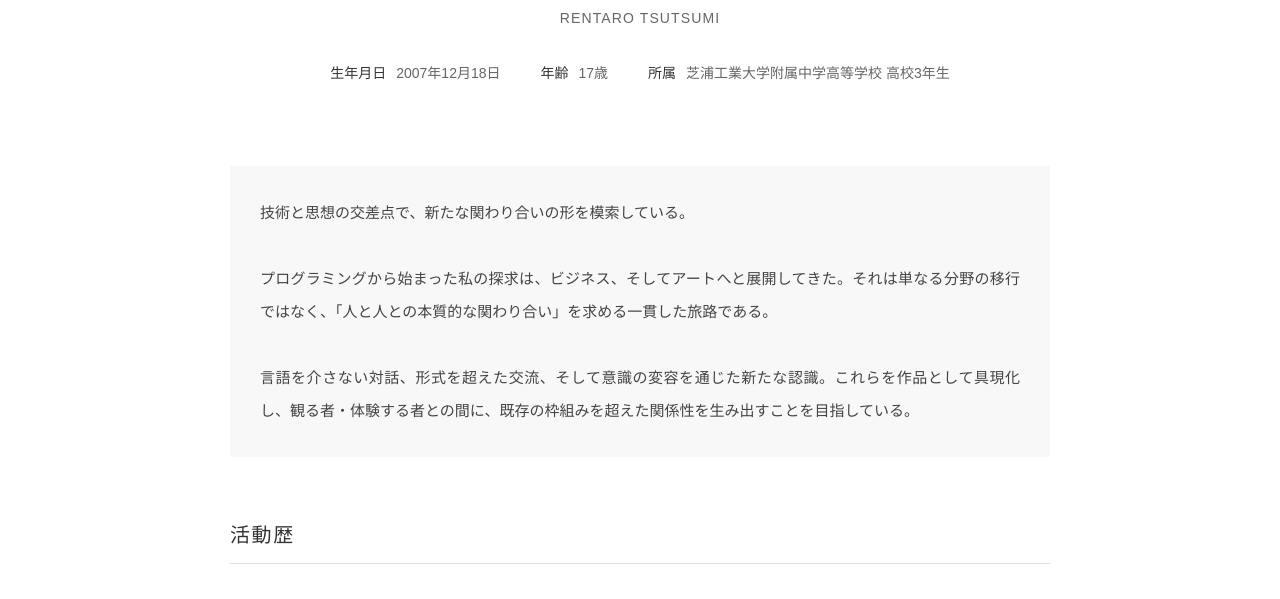
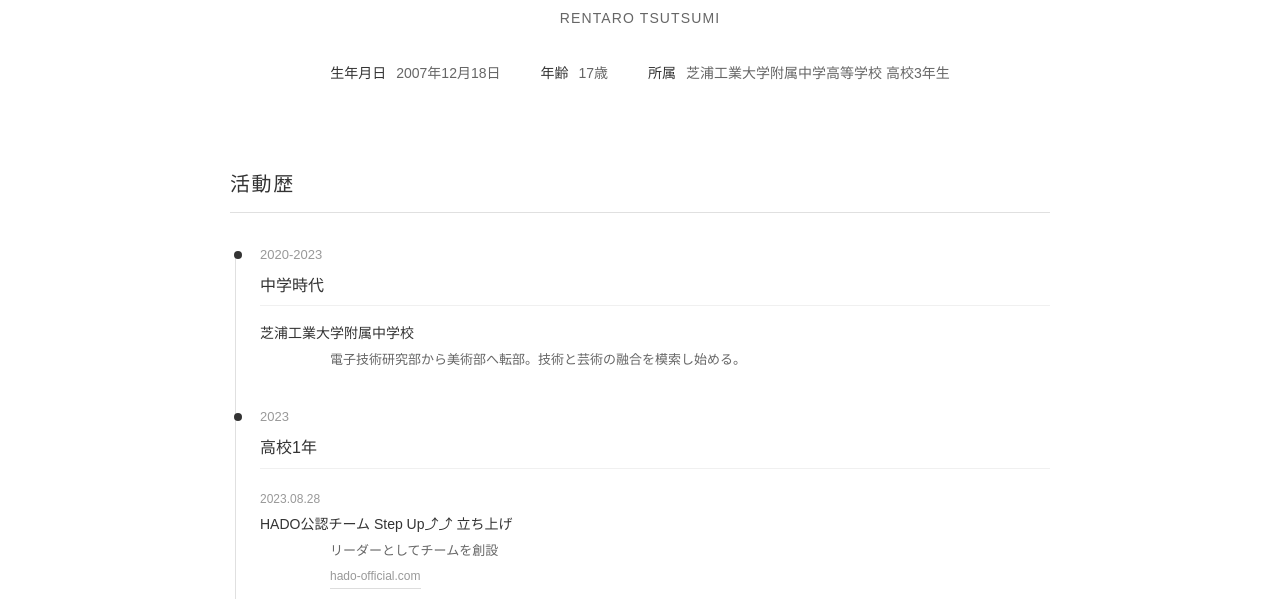
Before and after one commit to ren-atomo/portfolio, a plain HTML site: page profile.html in a window 1280 px wide. Shown: the part 194-793 px from the top of the page. Drawn offline with Linux system fonts and the light colour scheme.

Commit message:
Update profile.html

```diff
--- a/profile.html
+++ b/profile.html
@@ -359,14 +359,6 @@
             </div>
         </div>
 
-        <div class="artist-statement">
-            <p>
-                技術と思想の交差点で、新たな関わり合いの形を模索している。<br><br>
-                プログラミングから始まった私の探求は、ビジネス、そしてアートへと展開してきた。それは単なる分野の移行ではなく、「人と人との本質的な関わり合い」を求める一貫した旅路である。<br><br>
-                言語を介さない対話、形式を超えた交流、そして意識の変容を通じた新たな認識。これらを作品として具現化し、観る者・体験する者との間に、既存の枠組みを超えた関係性を生み出すことを目指している。
-            </p>
-        </div>
-
         <div class="profile-section">
             <h2 class="section-title">活動歴</h2>
 
```
